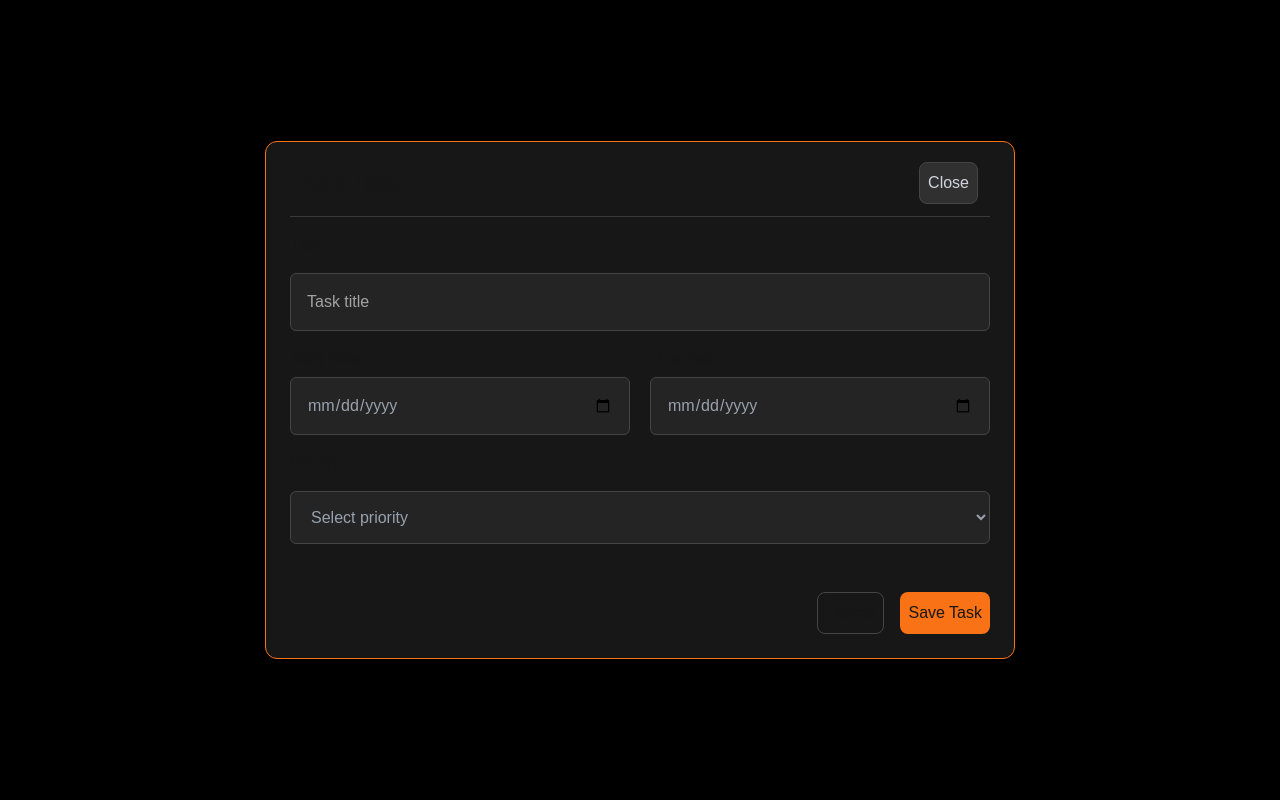
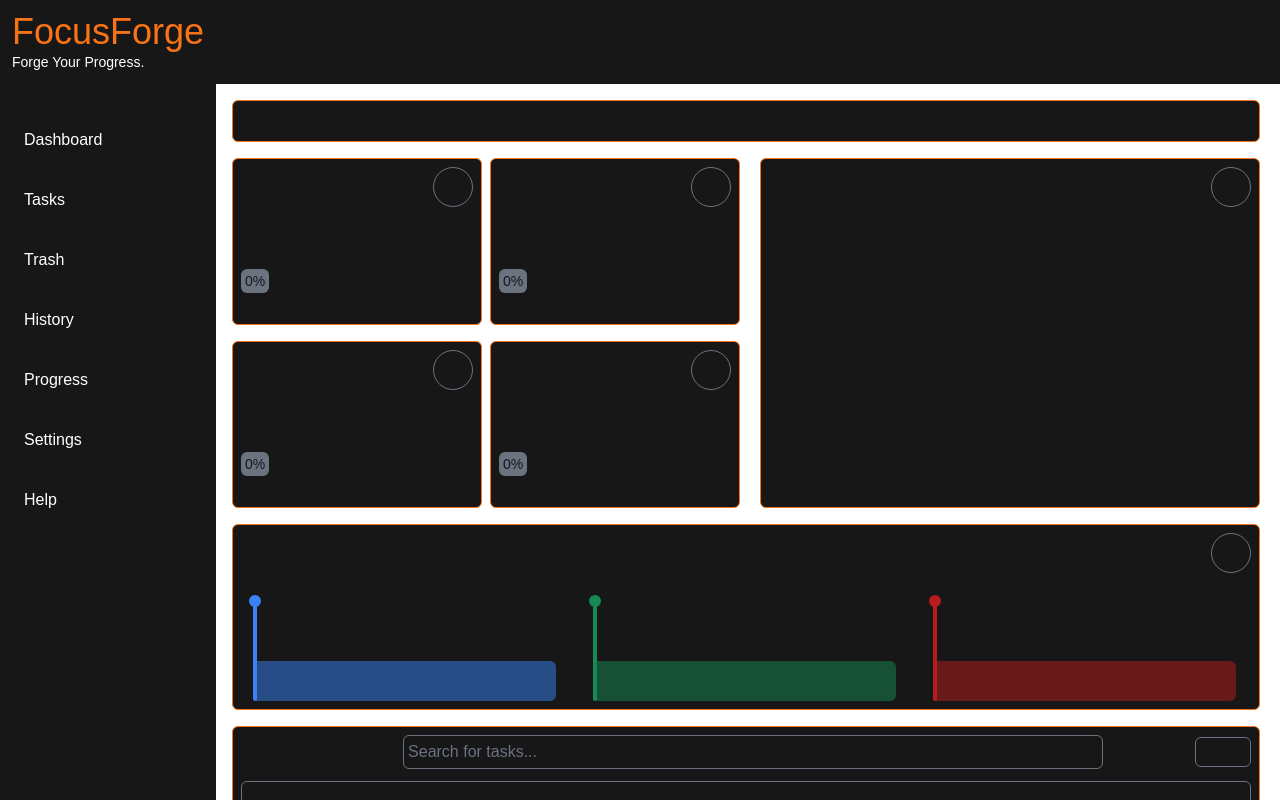
Before and after one commit to Hoothoot09/FocusForge, a Next.js app: page /tasks in a window 1280 px wide. Shown: the top 800 px of the page. Built offline with nearby package versions, Linux system fonts and the light colour scheme.

Commit message:
Add logic to the Add Task Modal

```diff
--- a/src/app/components/AddTaskModal.tsx
+++ b/src/app/components/AddTaskModal.tsx
@@ -1,10 +1,23 @@
-export default function AddTaskModal() {
+type AddTaskModalProps = {
+  onClose: () => void;
+};
+
+export default function AddTaskModal({ onClose }: AddTaskModalProps) {
   return (
-    <div className="fixed inset-0 flex items-center justify-center bg-black bg-opacity-50 z-50">
-      <div className="w-[750px] bg-[#171717] border border-primary p-2 rounded-xl">
+    <div
+      onClick={onClose}
+      className="fixed inset-0 flex items-center justify-center bg-black/50 backdrop-blur-sm z-50"
+    >
+      <div
+        onClick={(event) => event.stopPropagation()}
+        className="w-[750px] bg-[#171717] border border-primary p-2 rounded-xl z-100"
+      >
         <div className="flex justify-between items-center border-b border-[#3A3A3A] mr-4 ml-4 p-3">
           <h3 className="text-2xl">Add Task</h3>
-          <button className="text-gray-300 bg-[#303030] hover:bg-[#30303090] border border-[#454545] p-2 rounded-lg cursor-pointer">
+          <button
+            onClick={onClose}
+            className="text-gray-300 bg-[#303030] hover:bg-[#30303090] border border-[#454545] p-2 rounded-lg cursor-pointer"
+          >
             Close
           </button>
         </div>
@@ -46,10 +59,16 @@ export default function AddTaskModal() {
         </div>
 
         <div className="flex justify-end gap-4 p-4 mt-4">
-          <button className="bg-[#171717] hover:bg-[#30303090] border border-[#454545] p-2 rounded-lg cursor-pointer">
+          <button
+            onClick={onClose}
+            className="bg-[#171717] hover:bg-[#30303090] border border-[#454545] p-2 rounded-lg cursor-pointer"
+          >
             Cancel
           </button>
-          <button className="bg-primary hover:bg-primary/70 p-2 rounded-lg cursor-pointer">
+          <button
+            onClick={onClose}
+            className="bg-primary hover:bg-primary/70 p-2 rounded-lg cursor-pointer"
+          >
             Save Task
           </button>
         </div>
--- a/src/app/tasks/page.tsx
+++ b/src/app/tasks/page.tsx
@@ -1,3 +1,5 @@
+"use client";
+import React from "react";
 import AddTaskModal from "../components/AddTaskModal";
 // Na parte de cima da página de task terá contadores para indicar quantas tasks estão em andamento, quantas foram concluídas e quantas estão no lixo.
 //
@@ -8,6 +10,8 @@ import AddTaskModal from "../components/AddTaskModal";
 //Abaixo de todas essas informações terá uma tabela com todas as tasks, onde terá a opção de editar, excluir e concluir a task.
 
 export default function TaskPage() {
+  const [isModalOpen, setIsModalOpen] = React.useState(false);
+
   return (
     <section className="flex flex-col max-w-[1400px] m-2">
       <div className="flex items-center bg-[#171717] m-2 p-2 border border-primary rounded-md">
@@ -173,13 +177,15 @@ export default function TaskPage() {
         </div>
 
         <div className="flex justify-center items-center h-[200px] border border-[#6B7280] rounded-md">
-          <button className="flex items-center text-sm text-center bg-[#171717] border border-[#6B7280] p-2 rounded-md hover:bg-[#6B728030] cursor-pointer">
+          <button
+            onClick={() => setIsModalOpen(true)}
+            className="flex items-center text-sm text-center bg-[#171717] border border-[#6B7280] p-2 rounded-md hover:bg-[#6B728030] cursor-pointer"
+          >
             Add task
           </button>
         </div>
+        {isModalOpen && <AddTaskModal onClose={() => setIsModalOpen(false)} />}
       </div>
-
-      <AddTaskModal />
     </section>
   );
 }
```
